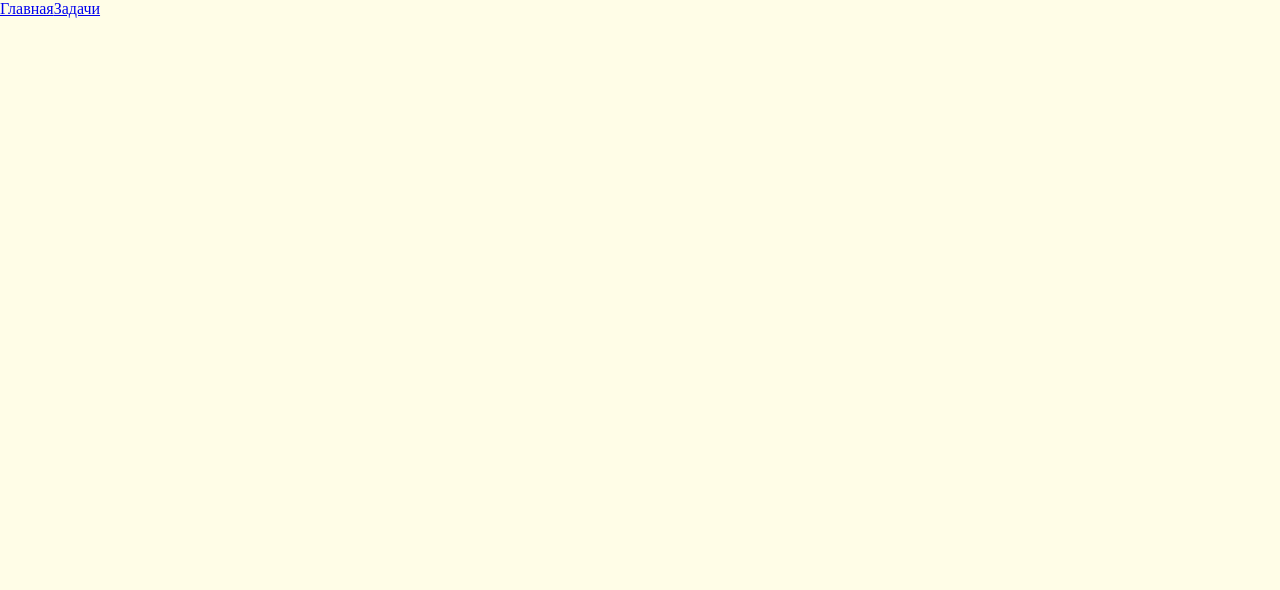
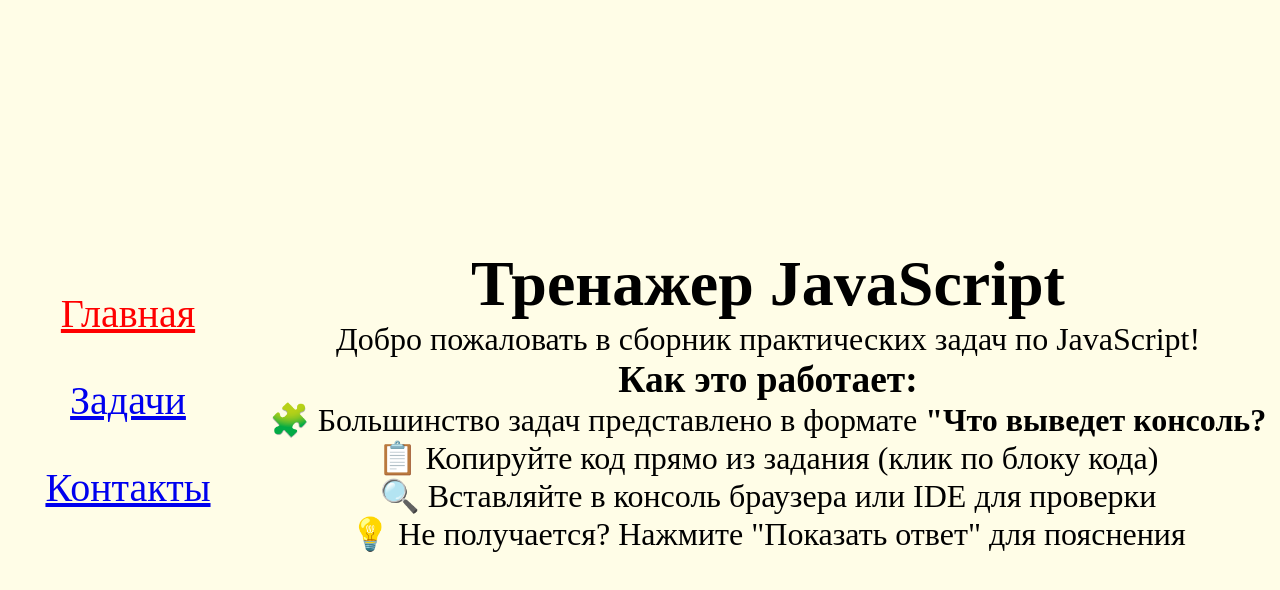
Before and after one commit to NBhey/JS_Task_Book, a React app: page / in a window 1280 px wide. Shown: the top 590 px of the page. Built offline with nearby package versions, Linux system fonts and the light colour scheme.

Commit message:
24.04.2025: приступил к выполнению главной страницы

```diff
--- a/src/App.css
+++ b/src/App.css
@@ -1,5 +1,35 @@
-*{
-    margin: 0;
-    padding: 0;
-    background-color: #FFFDE7 ;
+* {
+  margin: 0;
+  padding: 0;
+  background-color: #fffde7;
 }
+
+li{
+    list-style-type: none;
+}
+
+body {
+    height: 100vh;
+}
+
+#root {
+    height: 100%;
+  display: grid;
+  grid-template-columns: 1fr 4fr;
+  grid-template-areas:
+    "navigation content";
+}
+
+.active {
+  color: red;
+}
+
+.navigation {
+  display: flex;
+  flex-direction: column;
+  justify-content: center;
+  align-items: center;
+  gap: 40px;
+
+  font-size: 40px;
+}
--- a/src/App.jsx
+++ b/src/App.jsx
@@ -2,15 +2,19 @@ import React from "react";
 import { BrowserRouter, Routes, Route, NavLink } from "react-router-dom";
 import "./App.css";
 
-import HomePage from "./pages/HomePage.jsx";
+import HomePage from "./pages/HomePage/HomePage";
+import Tasks from "./pages/Tasks";
+import Contact from "./pages/Contact";
+
 
 export default function App() {
   return (
     <BrowserRouter>
       <NavigationMenu />
-
       <Routes>
         <Route path="/" element={<HomePage />} />
+        <Route path="/tasks" element={<Tasks />} />
+        <Route path="/contact" element={<Contact />} />
       </Routes>
     </BrowserRouter>
   );
@@ -18,9 +22,10 @@ export default function App() {
 
 function NavigationMenu() {
   return (
-    <nav>
-      <NavLink to="/">Главная</NavLink>
+    <nav className = 'navigation'>
+      <NavLink  to="/">Главная</NavLink>
       <NavLink to="/tasks">Задачи</NavLink>
+      <NavLink to="/contact">Контакты</NavLink>
     </nav>
   );
 }
--- a/src/index.js
+++ b/src/index.js
@@ -1,7 +1,7 @@
 import React from "react";
 import ReactDOM from 'react-dom/client';
 import { Provider } from "react-redux";
-import App from './App.jsx'
+import App from './App'
 import store from './store/store.js'
 
 const root = ReactDOM.createRoot(document.getElementById('root'));
--- /dev/null
+++ b/src/pages/Contact.jsx
@@ -0,0 +1,9 @@
+import React from "react"
+
+const Contact = () => {
+    return (
+        <h3>Контакты</h3>
+    )
+}
+
+export default Contact
--- a/src/pages/HomePage.jsx
+++ /dev/null
@@ -1,5 +0,0 @@
-import React from "react";
-
-export default function HomePage(){
-    return
-}
--- /dev/null
+++ b/src/pages/HomePage/HomePage.css
@@ -0,0 +1,22 @@
+@keyframes slideInFromBottom {
+  0% {
+    opacity: 0;
+    transform: translateY(50px);
+  }
+  100% {
+    opacity: 1;
+    transform: translateY(0);
+  }
+}
+
+.welcome-container {
+  font-size: 32px;
+  display: flex;
+  flex-direction: column;
+  justify-content: center;
+  align-items: center;
+
+  text-align: center;
+
+  animation: slideInFromBottom 0.7s ease-out forwards;
+}
--- /dev/null
+++ b/src/pages/HomePage/HomePage.jsx
@@ -0,0 +1,28 @@
+import React from "react";
+import "./HomePage.css";
+
+export default function HomePage() {
+  return (
+    <div className="welcome-container">
+        <h1> Тренажер JavaScript </h1>
+        <section className="welcome-description">
+            <p>Добро пожаловать в сборник практических задач по JavaScript!</p>
+            <div className="features">
+                <h3>Как это работает: </h3>
+                <ul>
+                    <li>🧩 Большинство задач представлено в формате <strong>"Что выведет консоль?</strong></li>
+                    <li>📋 Копируйте код прямо из задания (клик по блоку кода)</li>
+                    <li>🔍 Вставляйте в консоль браузера или IDE для проверки</li>
+                    <li>💡 Не получается? Нажмите "Показать ответ" для пояснения</li>
+                </ul>
+            </div>
+        </section>
+    </div>
+    // <p className="main-text">
+    //   Привет! Данный сборник задач создан для того чтобы лучше разобраться в
+    //   языке JavaScript. Большинство задач представлено в виде "Что выведет
+    //   консоль?". Чтоб узнать ответ вам достаточно скопировать задачу и пренести
+    //   ее в консоль или IDE.
+    // </p>
+  );
+}
--- /dev/null
+++ b/src/pages/Tasks.jsx
@@ -0,0 +1,7 @@
+import React from "react"
+
+export default function Tasks() {
+    return (
+        <h3>Задачи</h3>
+    )
+}
--- a/webpack.config.js
+++ b/webpack.config.js
@@ -12,11 +12,14 @@ module.exports = {
     filename: "bundle.js",
     clean: true,
   },
-
+  resolve: {
+    extensions: [".js", ".jsx"], // Добавляем .jsx (и .js, если его нет)
+  },
   devServer: {
     static: {
       directory: path.join(__dirname, "public"),
     },
+    historyApiFallback: true,
     hot: true,
     open: true,
     port: 3000,
```
